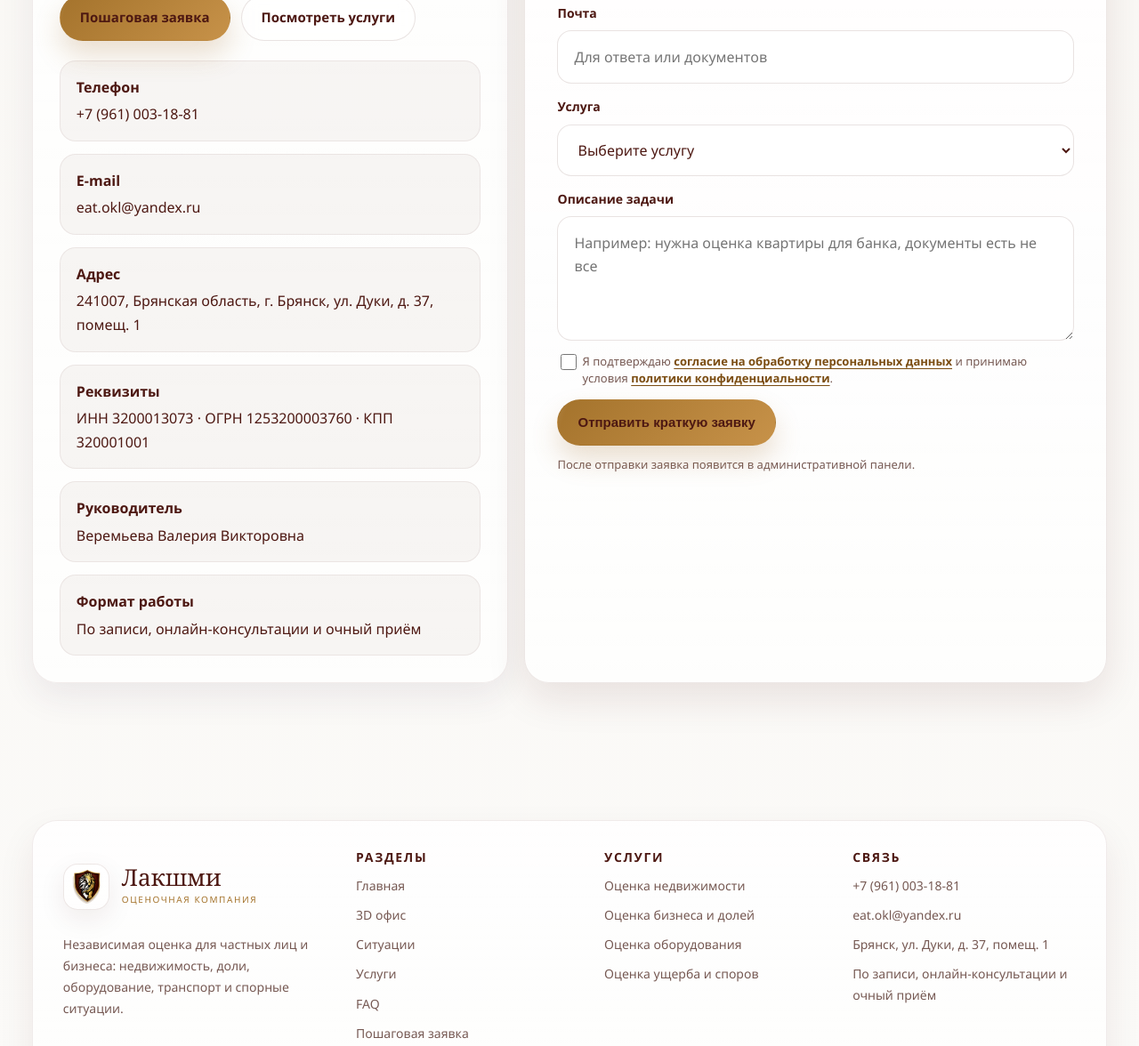
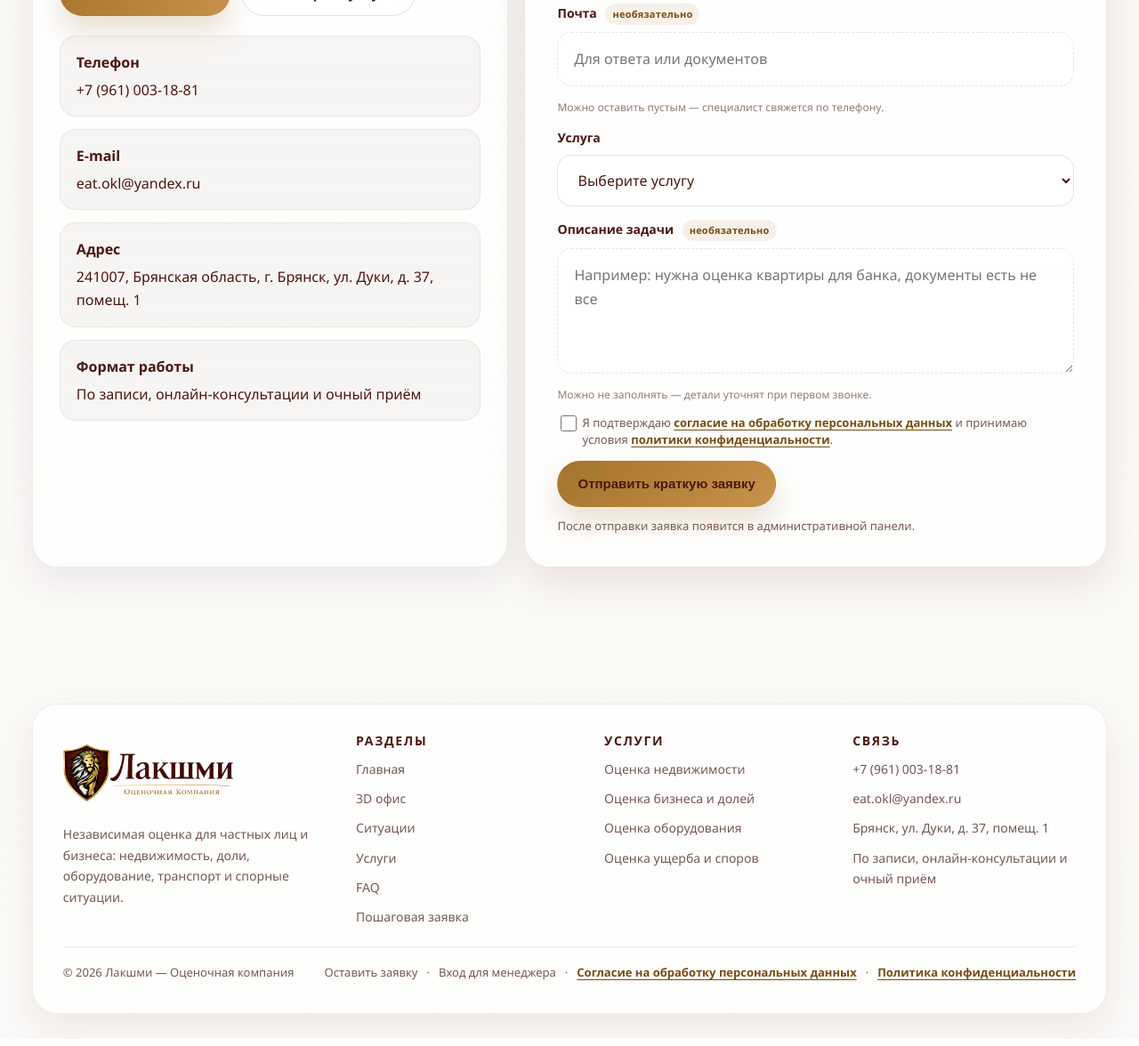
Before and after one commit to Grobovick/lakshmi_site_railway, a website: page public/lakshmi_landing_restyled.html in a window 1280 px wide. Shown: the part 5018-6194 px from the top of the page at 89% size. Drawn offline with Linux system fonts and the light colour scheme.

Commit message:
Update header CTA footer logo and quick form optional fields

```diff
--- a/public/assets/css/lakshmi-application.css
+++ b/public/assets/css/lakshmi-application.css
@@ -1487,3 +1487,32 @@ p, li, .lead, .section-head p, .card p, .card li, .card span, .trust-item span,
 .contact-points--company .contact-point span {
   line-height: 1.45;
 }
+
+
+
+/* === Targeted footer logo fix === */
+.site-footer--standard .footer-brand-head--logo {
+  display: inline-flex;
+  align-items: center;
+  width: max-content;
+  max-width: 100%;
+  text-decoration: none;
+}
+
+.site-footer--standard .footer-brand-logo--full {
+  width: clamp(178px, 15vw, 224px);
+  height: auto;
+  max-width: 100%;
+  padding: 0;
+  border: 0;
+  border-radius: 0;
+  background: transparent;
+  box-shadow: none;
+  object-fit: contain;
+}
+
+@media (max-width: 640px) {
+  .site-footer--standard .footer-brand-logo--full {
+    width: 190px;
+  }
+}
--- a/public/assets/css/lakshmi-main.css
+++ b/public/assets/css/lakshmi-main.css
@@ -3033,3 +3033,65 @@ p, li, .lead, .section-head p, .card p, .card li, .card span, .trust-item span,
 .contact-points--company .contact-point span {
   line-height: 1.45;
 }
+
+
+
+/* === Targeted footer/contact fixes === */
+.site-footer--standard .footer-brand-head--logo {
+  display: inline-flex;
+  align-items: center;
+  width: max-content;
+  max-width: 100%;
+  text-decoration: none;
+}
+
+.site-footer--standard .footer-brand-logo--full {
+  width: clamp(178px, 15vw, 224px);
+  height: auto;
+  max-width: 100%;
+  padding: 0;
+  border: 0;
+  border-radius: 0;
+  background: transparent;
+  box-shadow: none;
+  object-fit: contain;
+}
+
+.field__optional {
+  display: inline-flex;
+  align-items: center;
+  margin-left: 6px;
+  padding: 3px 8px;
+  border-radius: 999px;
+  background: rgba(164,115,44,.10);
+  color: #7b4d12;
+  font-size: 11px;
+  font-weight: 800;
+  letter-spacing: .02em;
+  text-transform: lowercase;
+  vertical-align: middle;
+}
+
+.field__hint {
+  margin: 7px 0 0;
+  color: rgba(77,24,18,.58);
+  font-size: 12px;
+  line-height: 1.45;
+}
+
+.quick-form .field--optional input,
+.quick-form .field--optional textarea,
+.quick-form .field:has(.field__optional) input,
+.quick-form .field:has(.field__optional) textarea {
+  border-style: dashed;
+}
+
+@media (max-width: 640px) {
+  .site-footer--standard .footer-brand-logo--full {
+    width: 190px;
+  }
+  .field__optional {
+    margin-left: 4px;
+    padding: 2px 7px;
+  }
+}
--- a/public/assets/css/lakshmi-office.css
+++ b/public/assets/css/lakshmi-office.css
@@ -364,3 +364,31 @@ model-viewer {
     gap: 8px;
   }
 }
+
+
+/* === Targeted footer logo fix === */
+.site-footer--standard .footer-brand-head--logo {
+  display: inline-flex;
+  align-items: center;
+  width: max-content;
+  max-width: 100%;
+  text-decoration: none;
+}
+
+.site-footer--standard .footer-brand-logo--full {
+  width: clamp(178px, 15vw, 224px);
+  height: auto;
+  max-width: 100%;
+  padding: 0;
+  border: 0;
+  border-radius: 0;
+  background: transparent;
+  box-shadow: none;
+  object-fit: contain;
+}
+
+@media (max-width: 640px) {
+  .site-footer--standard .footer-brand-logo--full {
+    width: 190px;
+  }
+}
--- a/public/lakshmi_landing_restyled.html
+++ b/public/lakshmi_landing_restyled.html
@@ -14,7 +14,7 @@
 <a aria-label="Лакшми — Оценочная Компания" class="brand" href="#home"><img alt="Лакшми — Оценочная Компания" class="brand__logo brand__logo--full" src="assets/img/lakshmi-logo-full-header.png"/></a>
 <nav class="nav">
 <a class="is-active" href="#home">Главная</a><a href="#cases">Ситуации</a><a href="#services">Услуги</a><a href="#process">Этапы</a><a href="#faq">FAQ</a><a href="#contacts">Контакты</a><a href="lakshmi_virtual_office.html">3D офис</a>
-<a class="btn btn--gold" href="#contacts">Оставить заявку</a>
+<a class="btn btn--gold" href="lakshmi_gamified_application_restyled.html">Оставить заявку</a>
 </nav>
 <button aria-controls="mobileMenu" aria-expanded="false" aria-label="Открыть меню" class="nav-toggle" type="button">
 <span class="nav-toggle__lines"><span></span><span></span><span></span></span>
@@ -31,7 +31,7 @@
 <a href="#contacts">Контакты</a>
 <a href="lakshmi_virtual_office.html">3D офис</a>
 </div>
-<a class="btn btn--gold mobile-menu__cta" href="#contacts">Оставить заявку</a>
+<a class="btn btn--gold mobile-menu__cta" href="lakshmi_gamified_application_restyled.html">Оставить заявку</a>
 </div>
 </div>
 </header>
@@ -161,7 +161,7 @@
 <div class="contact-card reveal">
 <div class="eyebrow">Контакты</div>
 <h2>Связаться с «Лакшми»</h2>
-<p class="contact-lead">Оставьте короткое обращение или перейдите к пошаговой заявке, если хотите сразу приложить документы, фотографии и параметры объекта. Данные ниже заполнены по открытым источникам.</p>
+<p class="contact-lead">Оставьте короткое обращение или перейдите к пошаговой заявке, если хотите сразу приложить документы, фотографии и параметры объекта.</p>
 <div style="display:flex; gap:12px; flex-wrap:wrap; margin: 0 0 20px;">
 <a class="btn btn--gold" href="lakshmi_gamified_application_restyled.html">Пошаговая заявка</a>
 <a class="btn btn--secondary" href="#services">Посмотреть услуги</a>
@@ -178,14 +178,6 @@
 <div class="contact-point">
 <strong>Адрес</strong>
 <span>241007, Брянская область, г. Брянск, ул. Дуки, д. 37, помещ. 1</span>
-</div>
-<div class="contact-point">
-<strong>Реквизиты</strong>
-<span>ИНН 3200013073 · ОГРН 1253200003760 · КПП 320001001</span>
-</div>
-<div class="contact-point">
-<strong>Руководитель</strong>
-<span>Веремьева Валерия Викторовна</span>
 </div>
 <div class="contact-point">
 <strong>Формат работы</strong>
@@ -214,9 +206,10 @@
 <input id="leadPhone" name="phone" type="tel" autocomplete="tel" placeholder="+7 (___) ___-__-__" required>
 </div>
 </div>
-<div class="field">
-<label for="leadEmail">Почта</label>
-<input id="leadEmail" name="email" type="email" autocomplete="email" placeholder="Для ответа или документов" required>
+<div class="field field--optional">
+<label for="leadEmail">Почта <span class="field__optional">необязательно</span></label>
+<input id="leadEmail" name="email" type="email" autocomplete="email" placeholder="Для ответа или документов">
+<p class="field__hint">Можно оставить пустым — специалист свяжется по телефону.</p>
 </div>
 <div class="field">
 <label for="leadService">Услуга</label>
@@ -231,9 +224,10 @@
 <option value="Другое">Другое</option>
 </select>
 </div>
-<div class="field">
-<label for="leadMessage">Описание задачи</label>
+<div class="field field--optional">
+<label for="leadMessage">Описание задачи <span class="field__optional">необязательно</span></label>
 <textarea id="leadMessage" name="message" rows="4" placeholder="Например: нужна оценка квартиры для банка, документы есть не все"></textarea>
+<p class="field__hint">Можно не заполнять — детали уточнят при первом звонке.</p>
 </div>
 <label class="consent-line">
 <input type="checkbox" name="consent" value="yes" required>
@@ -252,13 +246,9 @@
 <div class="footer-shell">
 <div class="footer-grid">
 <div class="footer-brand">
-<div class="footer-brand-head">
-<img alt="Эмблема Лакшми" class="footer-brand-logo" src="assets/img/lakshmi-emblem.png"/>
-<div>
-<div class="footer-brand-title">Лакшми</div>
-<div class="footer-brand-subtitle">Оценочная компания</div>
-</div>
-</div>
+<a class="footer-brand-head footer-brand-head--logo" href="#home" aria-label="Лакшми — Оценочная Компания">
+<img alt="Лакшми — Оценочная Компания" class="footer-brand-logo footer-brand-logo--full" src="assets/img/lakshmi-logo-full-header.png"/>
+</a>
 <p class="footer-note">Независимая оценка для частных лиц и бизнеса: недвижимость, доли, оборудование, транспорт и спорные ситуации.</p>
 </div>
 <div class="footer-col">
--- a/server.js
+++ b/server.js
@@ -126,8 +126,8 @@ function validateLead(payload) {
   if (!phone || phone.length < 6) {
     return { ok: false, message: 'Укажите телефон для связи.' };
   }
-  if (!email || !/^\S+@\S+\.\S+$/.test(email)) {
-    return { ok: false, message: 'Укажите корректную почту.' };
+  if (email && !/^\S+@\S+\.\S+$/.test(email)) {
+    return { ok: false, message: 'Укажите корректную почту или оставьте поле пустым.' };
   }
   if (!service) {
     return { ok: false, message: 'Выберите услугу.' };
```
Also changed, not shown: public/lakshmi_gamified_application_restyled.html (+5 -9 lines), public/lakshmi_virtual_office.html (+5 -9 lines), src/components/contacts.html (+8 -14 lines), src/partials/footer-application.html (+3 -7 lines), src/partials/footer-office.html (+3 -7 lines), src/partials/footer.html (+3 -7 lines), src/partials/header-application.html (+2 -2 lines), src/partials/header-office.html (+2 -2 lines), src/partials/header.html (+2 -2 lines), src/partials/mobile-menu.html (+1 -1 lines).
